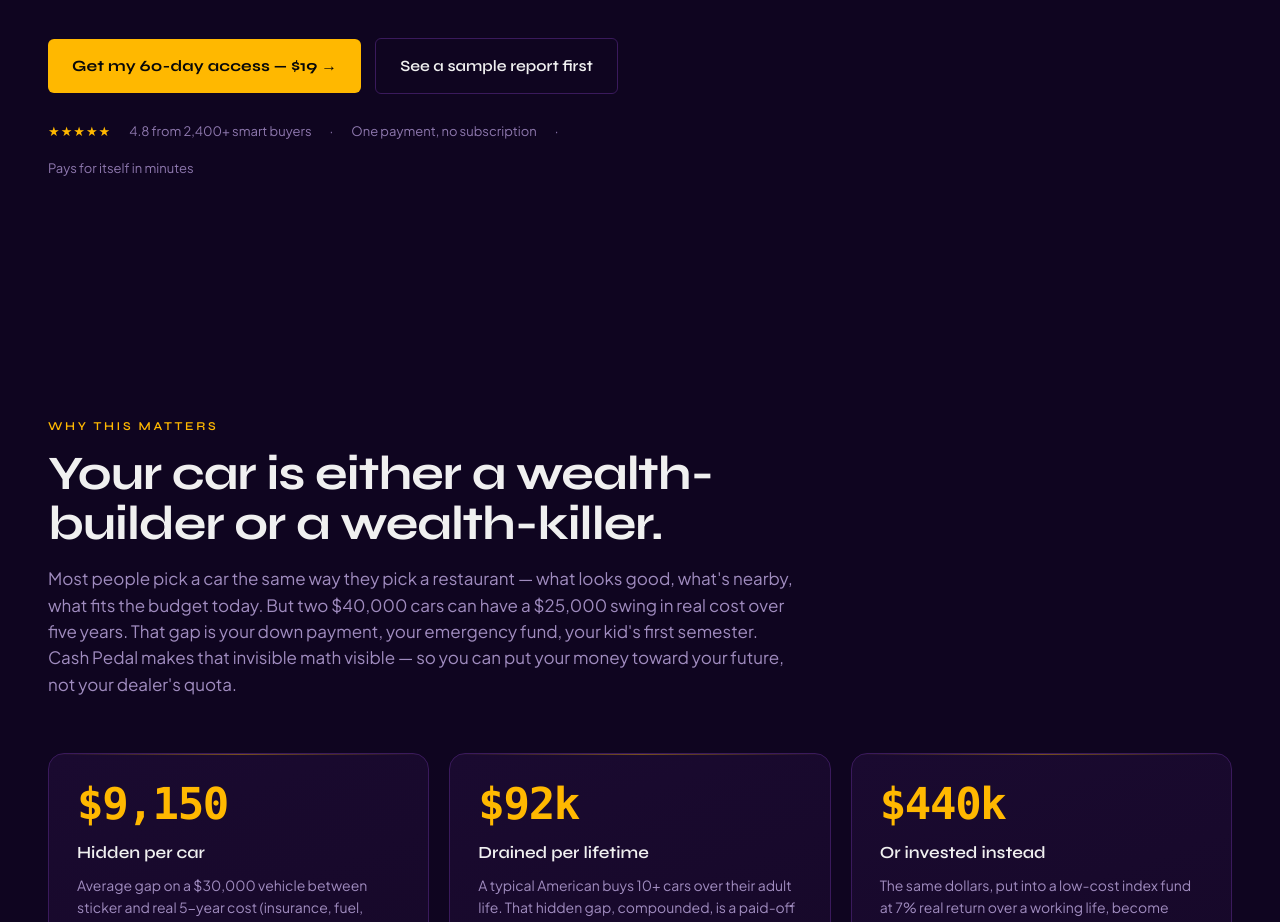
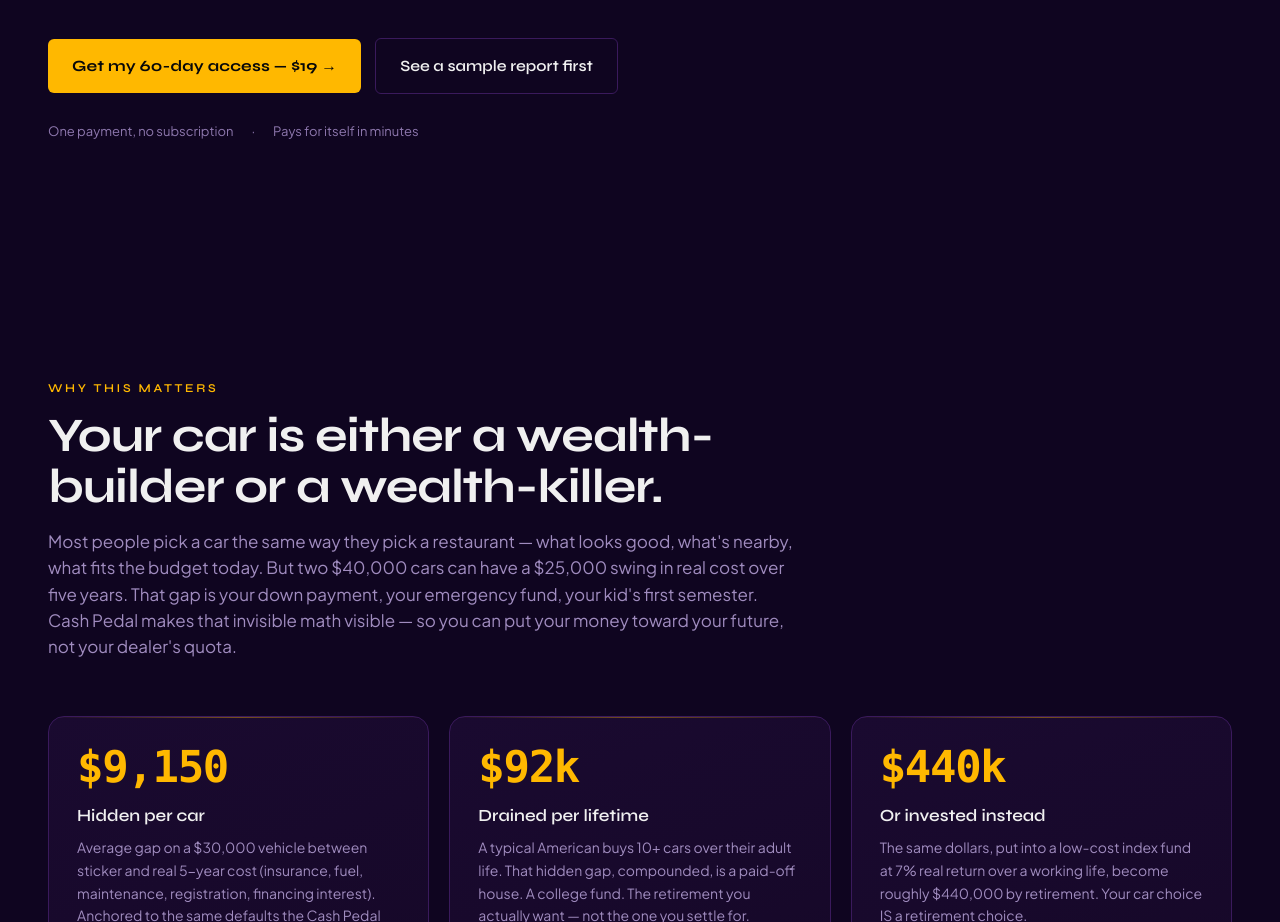
Before and after one commit to IControlP/Cash-Pedal-v1.02.3, a React (Vite) app: page / in a window 1280 px wide. Shown: the part 862-1784 px from the top of the page. Built offline with nearby package versions, Linux system fonts and the light colour scheme.

Commit message:
Remove ratings reference from hero section
The star rating and review count were not backed by real data, so they've been removed from the hero meta line. The remaining trust signals (one payment, pays for itself) are kept.

https://claude.ai/code/session_01NRk7NRbxSRPnRpBV1eAqai

```diff
--- a/src/components/landing/Hero.jsx
+++ b/src/components/landing/Hero.jsx
@@ -33,9 +33,6 @@ export default function Hero() {
               </a>
             </div>
             <div className="hero-meta anim-3">
-              <span className="stars">★★★★★</span>
-              <span>4.8 from 2,400+ smart buyers</span>
-              <span>·</span>
               <span>One payment, no subscription</span>
               <span>·</span>
               <span>Pays for itself in minutes</span>
```
